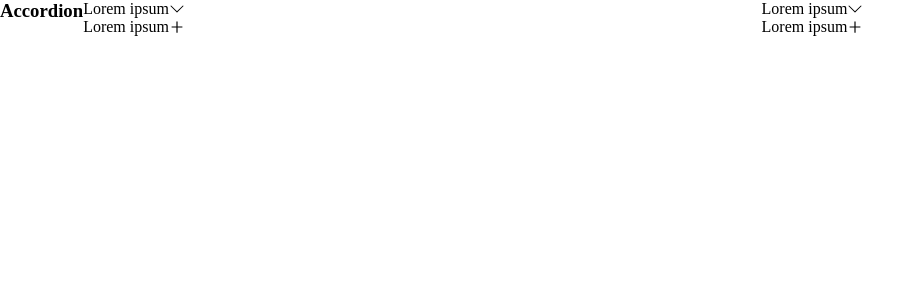
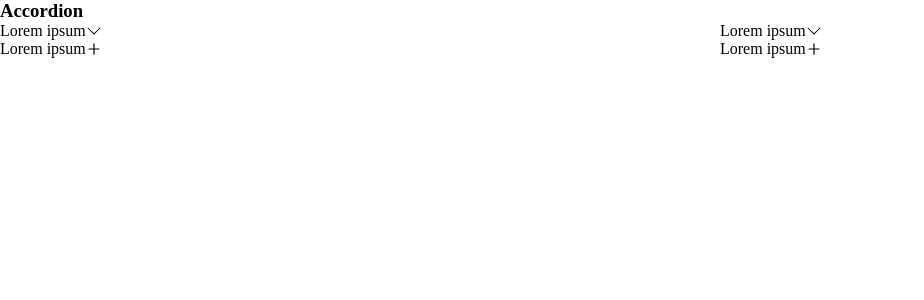
Before and after one commit to VitorDiniz100/react-components, a React (Vite) app: page / in a window 1280 px wide. Shown: the top 300 px of the page, without its empty margins (0-924 px from the left). Built offline with nearby package versions, Linux system fonts and the light colour scheme.

Commit message:
rotate time

```diff
--- a/src/App.css
+++ b/src/App.css
@@ -8,7 +8,3 @@
     width: 1440px;
     margin: 0 auto;
 }
-
-.heading-example {
-    margin-bottom: 10px;
-}
--- a/src/components/Accordion/interfaces.ts
+++ b/src/components/Accordion/interfaces.ts
@@ -9,6 +9,7 @@ interface IconProps {
   src?: string
   activeSrc?: string
   rotate?: boolean
+  rotateTime?: number
 }
 
 export interface AccordionItemStyledProps {
--- a/src/components/Accordion/styles.ts
+++ b/src/components/Accordion/styles.ts
@@ -19,7 +19,9 @@ export const AccordionTrigger = styled.button<AccordionTriggerStyledProps>`
 
   svg,
   img {
-    transition: transform 0.2s;
+    transition: transform
+      ${(props) =>
+        props.icon?.rotateTime ? `${props.icon.rotateTime}ms` : '200ms'};
 
     ${(props) =>
       props.isOpen &&
--- a/src/examples/AccordionComponent.css
+++ b/src/examples/AccordionComponent.css
@@ -1,4 +1,4 @@
-.accordion-component {
+.accordion-example {
     display: flex;
     justify-content: space-between;
 }
--- a/src/examples/AccordionComponent.tsx
+++ b/src/examples/AccordionComponent.tsx
@@ -11,12 +11,16 @@ import plus from '../assets/plus.svg'
 export function AccordionComponent() {
   return (
     <div className="accordion-component">
-      <div className="accordion-example"></div>
       <h3 className="heading-example">Accordion</h3>
+      <div className="accordion-example">
         <Accordion.Root>
           <Accordion.Item
             title="Lorem ipsum"
-          icon={{ type: 'html', src: chevronDown, rotate: true }}
+            icon={{
+              type: 'html',
+              src: chevronDown,
+              rotate: true,
+            }}
           >
             <div className="content">
               <p className="text">
@@ -82,5 +86,6 @@ export function AccordionComponent() {
           </Accordion.Item>
         </Accordion.Root>
       </div>
+    </div>
   )
 }
```
Also changed, not shown: src/components/Accordion/README.md. Lines whose indentation alone changed are shown as unchanged.
